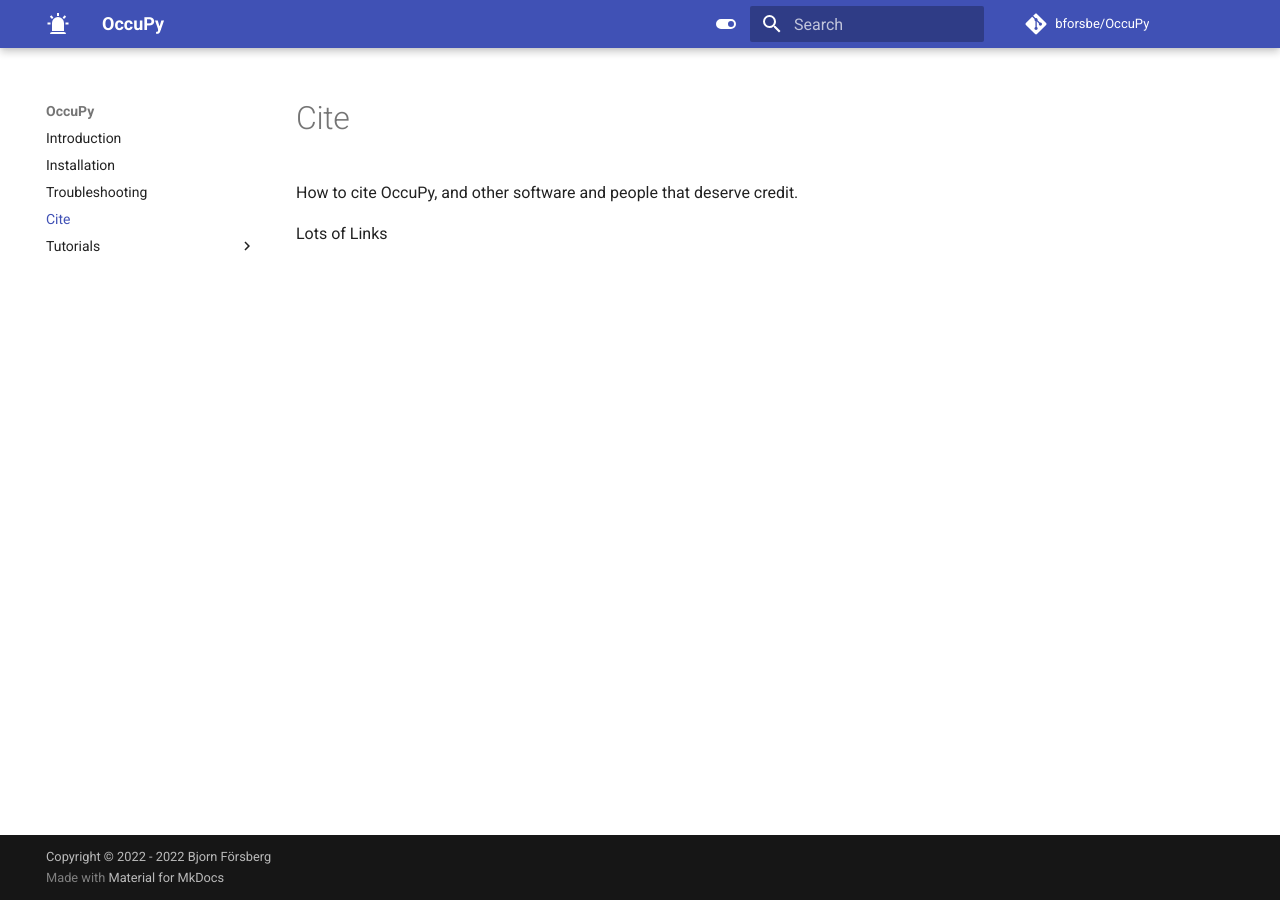
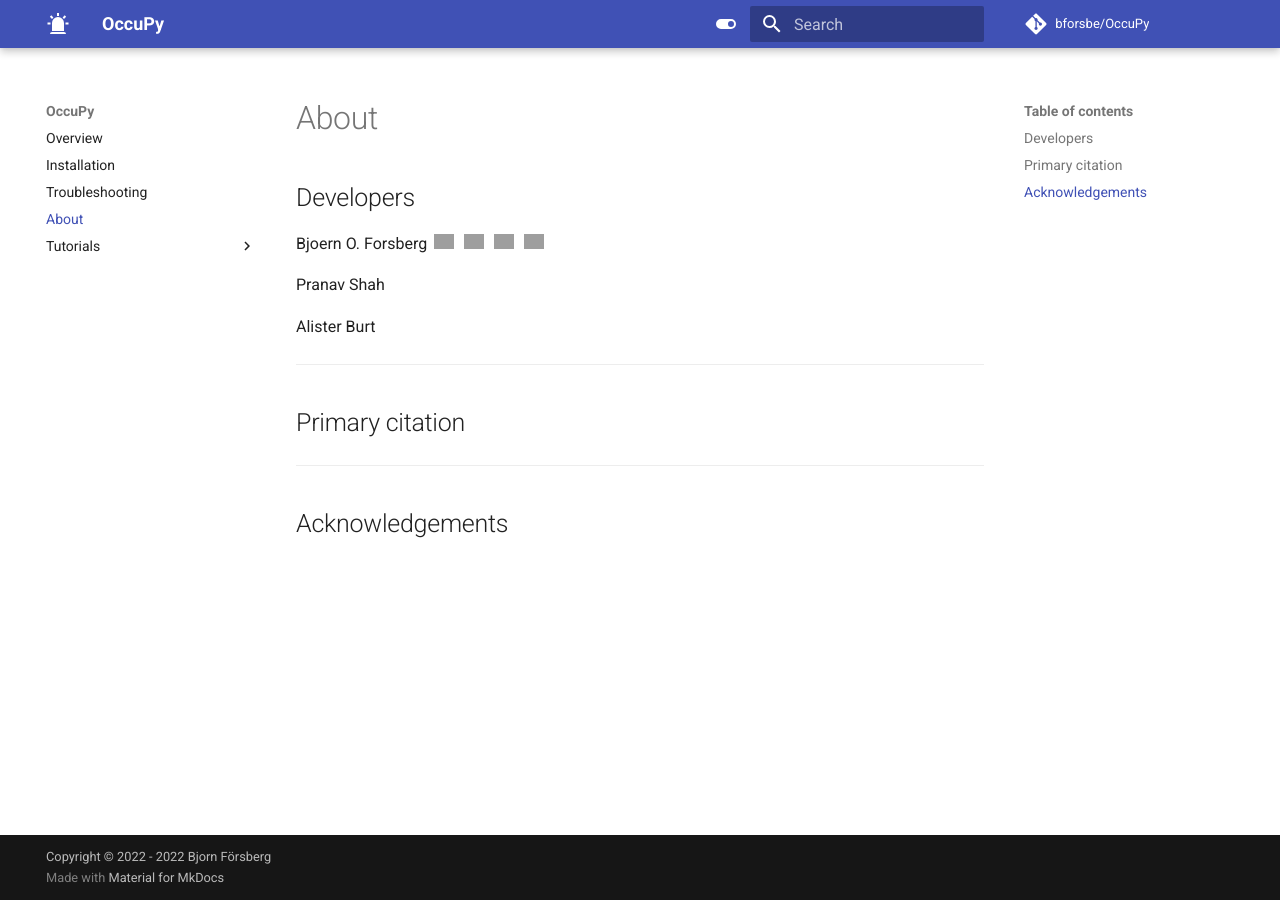
Before and after one commit to bforsbe/OccuPy, an MkDocs documentation site: the page built from docs/zcite.md, in a window 1280 px wide. Built offline with MkDocs 1.6.1 and Material for MkDocs 9.7.7, drawn with Linux system fonts in a browser that asks for light colours; comment, search, counter and statistics services are not loaded; grey boxes are pictures that could not be loaded.

Commit message:
More docs tweaking

```diff
--- a/docs/index.md
+++ b/docs/index.md
@@ -1,4 +1,4 @@
-# Introduction
+# Overview
 
 ---
 
--- a/docs/zcite.md
+++ b/docs/zcite.md
@@ -1,5 +1,33 @@
-# Cite
+# About
 
-How to cite OccuPy, and other software and people that deserve credit.
+## Developers
 
-Lots of Links
+
+<p float="left">
+Bjoern O. Forsberg
+<a href="https://twitter.com/bforsb">
+    <img src="https://cdn2.iconfinder.com/data/icons/social-media-2285/512/1_Twitter3_colored_svg-512.png
+" style="width:20px;" hspace="3" title="Twitter"></a>
+<a href="https://orcid.org/0000-0002-6247-4063">
+    <img src="https://upload.wikimedia.org/wikipedia/commons/0/06/ORCID_iD.svg
+" style="width:20px;" hspace="3" title="ORCID"></a>
+<a href="https://scholar.google.com/citations?user=8skHcycAAAAJ&hl=en">
+    <img src="https://user-images.githubusercontent.com/66117993/96351906-8c452000-1084-11eb-926f-6536bd0c6d57.png
+" style="width:20px;" hspace="3" title="Google Scholar"></a>
+<a href="https://github.com/bforsbe">
+    <img src="https://drive.google.com/uc?id=1XclqbwgRwCWTEYF6CNON7HICZxT2kVuK
+" style="width:20px;" hspace="3" title="GitHub"></a>
+
+</p>
+
+Pranav Shah
+
+Alister Burt
+
+---
+
+## Primary citation
+
+---
+
+## Acknowledgements
```
Also changed, not shown: docs/install.md (+44 -6 lines).
